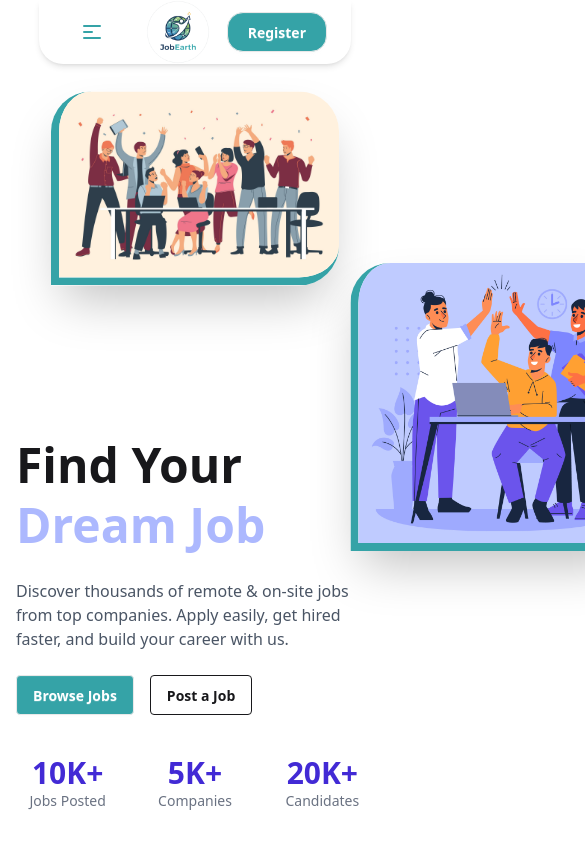
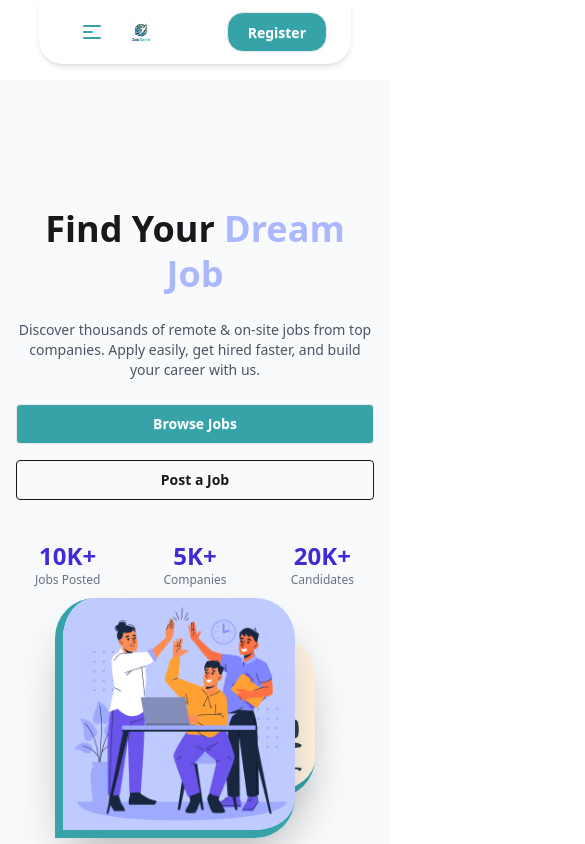
Before and after one commit to rakibul263/JobEarth, a React (Vite) app: page / in a window 390 px wide. Shown: the top 844 px of the page, 585 px wide, since content can reach past the window. Built offline with nearby package versions, Linux system fonts and the light colour scheme; no server answers.

Commit message:
database added

```diff
--- a/src/pages/Home/Banner.jsx
+++ b/src/pages/Home/Banner.jsx
@@ -1,73 +1,91 @@
-import React from "react";
+import React, { useState, useEffect } from "react";
 import { motion } from "motion/react";
 import team1 from "../../assets/developer_team.jpg";
 import team2 from "../../assets/job_team.jpg";
 
 const Banner = () => {
+  const [isLargeScreen, setIsLargeScreen] = useState(false);
+
+  useEffect(() => {
+    const handleResize = () => setIsLargeScreen(window.innerWidth >= 1024);
+    handleResize(); // initial check
+    window.addEventListener("resize", handleResize);
+    return () => window.removeEventListener("resize", handleResize);
+  }, []);
+
   return (
-    <div className="hero min-h-screen ">
-      <div className="hero-content flex-col lg:flex-row-reverse gap-12">
-        <div className="flex-1 relative flex justify-center">
+    <div className="hero min-h-screen bg-gray-50">
+      <div className="hero-content flex flex-col-reverse lg:flex-row-reverse gap-12 lg:gap-20">
+        {/* Images */}
+        <div className="flex-1 relative flex justify-center items-center">
           <motion.img
-            animate={{
-              y: [-100, -200, -100],
-            }}
+            animate={
+              isLargeScreen ? { y: [-50, -100, -50] } : {} // no animation on smaller screens
+            }
             transition={{ duration: 6, repeat: Infinity }}
             src={team2}
-            className="w-72 rounded-t-[40px] rounded-br-[40px] border-l-8 border-b-8 border-[#35A3A7] shadow-2xl"
+            className="w-60 sm:w-72 rounded-t-[40px] rounded-br-[40px] border-l-8 border-b-8 border-[#35A3A7] shadow-2xl"
           />
 
           <motion.img
-            animate={{
-              y: [100, 100, 100],
-              x: [300, 400, 300],
-            }}
+            animate={
+              isLargeScreen ? { y: [50, 50, 50], x: [50, 100, 50] } : {} // no animation on smaller screens
+            }
             transition={{ duration: 8, repeat: Infinity }}
             src={team1}
-            className="w-72 absolute -bottom-16 -left-10 rounded-t-[40px] rounded-br-[40px] border-l-8 border-b-8 border-[#35A3A7] shadow-2xl"
+            className="w-60 sm:w-72 absolute -bottom-10 sm:-bottom-16 -left-5 sm:-left-10 rounded-t-[40px] rounded-br-[40px] border-l-8 border-b-8 border-[#35A3A7] shadow-2xl"
           />
         </div>
 
-        <div className="flex-1">
+        {/* Text Section */}
+        <div className="flex-1 text-center lg:text-left">
           <motion.h1
             initial={{ opacity: 0, y: -40 }}
             animate={{ opacity: 1, y: 0 }}
             transition={{ duration: 1 }}
-            className="text-5xl font-bold leading-tight"
+            className="text-4xl sm:text-5xl font-bold leading-tight"
           >
             Find Your{" "}
             <motion.span
-              animate={{
-                color: ["#9DAAFE", "#BFCAFF", "#2F8F91"],
-              }}
+              animate={{ color: ["#9DAAFE", "#BFCAFF", "#2F8F91"] }}
               transition={{ duration: 5, repeat: Infinity }}
             >
               Dream Job
             </motion.span>
           </motion.h1>
 
-          <p className="py-6 text-gray-600">
+          <p className="py-6 text-gray-600 text-sm sm:text-base">
             Discover thousands of remote & on-site jobs from top companies.
             Apply easily, get hired faster, and build your career with us.
           </p>
 
-          <div className="flex gap-4">
-            <button className="btn bg-[#35A3A7] text-white">Browse Jobs</button>
-            <button className="btn btn-outline">Post a Job</button>
+          <div className="flex flex-col sm:flex-row gap-4 justify-center lg:justify-start">
+            <button className="btn bg-[#35A3A7] text-white w-full sm:w-auto">
+              Browse Jobs
+            </button>
+            <button className="btn btn-outline w-full sm:w-auto">
+              Post a Job
+            </button>
           </div>
 
           <div className="mt-10 grid grid-cols-3 gap-6 text-center">
             <div>
-              <h2 className="text-3xl font-bold text-primary">10K+</h2>
-              <p className="text-sm text-gray-500">Jobs Posted</p>
+              <h2 className="text-2xl sm:text-3xl font-bold text-primary">
+                10K+
+              </h2>
+              <p className="text-xs sm:text-sm text-gray-500">Jobs Posted</p>
             </div>
             <div>
-              <h2 className="text-3xl font-bold text-primary">5K+</h2>
-              <p className="text-sm text-gray-500">Companies</p>
+              <h2 className="text-2xl sm:text-3xl font-bold text-primary">
+                5K+
+              </h2>
+              <p className="text-xs sm:text-sm text-gray-500">Companies</p>
             </div>
             <div>
-              <h2 className="text-3xl font-bold text-primary">20K+</h2>
-              <p className="text-sm text-gray-500">Candidates</p>
+              <h2 className="text-2xl sm:text-3xl font-bold text-primary">
+                20K+
+              </h2>
+              <p className="text-xs sm:text-sm text-gray-500">Candidates</p>
             </div>
           </div>
         </div>
--- a/src/pages/Home/Home.jsx
+++ b/src/pages/Home/Home.jsx
@@ -1,10 +1,21 @@
-import React from "react";
+import React, { useState, useEffect } from "react";
 import Banner from "./Banner";
+import Hotjobs from "./Hotjobs";
 
 const Home = () => {
+  const [jobs, setJobs] = useState([]);
+
+  useEffect(() => {
+    fetch("http://localhost:3000/jobs")
+      .then((res) => res.json())
+      .then((data) => setJobs(data))
+      .catch((err) => console.error(err));
+  }, []);
+
   return (
-    <div>
-      <Banner></Banner>
+    <div className="bg-gray-50 min-h-screen">
+      <Banner />
+      <Hotjobs jobs={jobs} />
     </div>
   );
 };
--- /dev/null
+++ b/src/pages/Home/Hotjobs.jsx
@@ -0,0 +1,16 @@
+import React from "react";
+import JobsCard from "../shared/JobsCard";
+
+const Hotjobs = ({ jobs }) => {
+  return (
+    <div className="max-w-[80%] mx-auto my-8">
+      <div className="grid grid-cols-1 md:grid-cols-1 lg:grid-cols-3 gap-6 justify-items-center">
+        {jobs.map((job) => (
+          <JobsCard key={job._id} job={job} />
+        ))}
+      </div>
+    </div>
+  );
+};
+
+export default Hotjobs;
--- /dev/null
+++ b/src/pages/JobDetails/JobDetails.jsx
@@ -0,0 +1,107 @@
+import React from "react";
+import { useLoaderData } from "react-router";
+
+const JobDetails = () => {
+  const jobs = useLoaderData();
+
+  const {
+    title,
+    location,
+    jobType,
+    category,
+    applicationDeadline,
+    salaryRange,
+    description,
+    company,
+    requirements,
+    responsibilities,
+    status,
+    hr_email,
+    hr_name,
+    company_logo,
+  } = jobs || {};
+
+  const formattedSalary = salaryRange
+    ? `${salaryRange.min} - ${salaryRange.max} ${salaryRange.currency}`
+    : "Not disclosed";
+
+  return (
+    <div className="min-h-screen bg-[#f5fafa] py-10 px-4">
+      <div className="max-w-5xl mx-auto bg-white rounded-xl shadow-lg p-8">
+        {/* ================= Header ================= */}
+        <div className="flex flex-col md:flex-row gap-6 items-center md:items-start border-b pb-6">
+          <img
+            src={company_logo}
+            alt={company}
+            className="w-24 h-24 object-contain rounded-lg border"
+          />
+
+          <div className="text-center md:text-left">
+            <h1 className="text-3xl font-bold text-[#2f8f91]">{title}</h1>
+            <p className="font-semibold mt-1">{company}</p>
+            <p className="text-gray-500">{location}</p>
+          </div>
+        </div>
+        <div className="grid grid-cols-1 sm:grid-cols-2 md:grid-cols-3 gap-4 mt-6">
+          <InfoBox label="Job Type" value={jobType} />
+          <InfoBox label="Category" value={category} />
+          <InfoBox label="Salary" value={formattedSalary} />
+          <InfoBox label="Deadline" value={applicationDeadline} />
+          <InfoBox label="Status" value={status} />
+        </div>
+        <Section title="Job Description">
+          <p>{description}</p>
+        </Section>
+        <Section title="Responsibilities">
+          <ul className="list-disc list-inside space-y-1">
+            {responsibilities?.map((item, index) => (
+              <li key={index}>{item}</li>
+            ))}
+          </ul>
+        </Section>
+        <Section title="Requirements">
+          <ul className="list-disc list-inside space-y-1">
+            {requirements?.map((item, index) => (
+              <li key={index}>{item}</li>
+            ))}
+          </ul>
+        </Section>
+        <Section title="HR Contact">
+          <p>
+            <span className="font-semibold">Name:</span> {hr_name}
+          </p>
+          <p>
+            <span className="font-semibold">Email:</span>{" "}
+            <a
+              href={`mailto:${hr_email}`}
+              className="text-[#2f8f91] hover:underline"
+            >
+              {hr_email}
+            </a>
+          </p>
+        </Section>
+        <div className="text-center mt-10">
+          <button className="bg-[#2f8f91] hover:bg-[#257678] text-white px-10 py-3 rounded-lg font-semibold transition">
+            Apply Now
+          </button>
+        </div>
+      </div>
+    </div>
+  );
+};
+
+const InfoBox = ({ label, value }) => (
+  <div className="bg-[#e6f4f4] rounded-lg px-4 py-3 text-sm">
+    <span className="font-semibold">{label}:</span>{" "}
+    <span>{value || "N/A"}</span>
+  </div>
+);
+
+const Section = ({ title, children }) => (
+  <div className="mt-8">
+    <h3 className="text-xl font-semibold text-[#2f8f91] mb-2">{title}</h3>
+    <div className="text-gray-700 leading-relaxed">{children}</div>
+  </div>
+);
+
+export default JobDetails;
--- /dev/null
+++ b/src/pages/shared/JobsCard.jsx
@@ -0,0 +1,63 @@
+import React from "react";
+import { MdLocationCity } from "react-icons/md";
+import { Link } from "react-router";
+
+const JobsCard = ({ job }) => {
+  const {
+    _id,
+    title,
+    location,
+    jobType,
+    category,
+    applicationDeadline,
+    salaryRange,
+    description,
+    company,
+    requirements,
+    responsibilities,
+    status,
+    hr_email,
+    hr_name,
+    company_logo,
+  } = job;
+  return (
+    <div className="card bg-base-100 w-96 shadow-sm">
+      <div className="flex gap-4 items-center m-5 mb-0">
+        <figure>
+          <img src={company_logo} alt="Shoes" className="w-17" />
+        </figure>
+        <div>
+          <h3 className="text-4xl font-bold">{company}</h3>
+          <p className="text-gray-500 flex gap-1 items-center">
+            <MdLocationCity></MdLocationCity>
+            {location}
+          </p>
+        </div>
+      </div>
+      <div className="card-body">
+        <h2 className="card-title">{title}</h2>
+        <h1>
+          <span className="font-bold">Salary:</span> {salaryRange.min} -{" "}
+          {salaryRange.max} {salaryRange.currency}
+        </h1>
+        <p>{description}</p>
+        <div className="card-actions justify-start">
+          {requirements.map((skill, index) => (
+            <div key={index} className="badge badge-outline">
+              {skill}
+            </div>
+          ))}
+        </div>
+        <div className="card-actions justify-end">
+          <Link to={`/jobs/${_id}`}>
+            <button className="btn bg-[#2F8F91] text-white font-bold rounded-2xl mt-3">
+              Apply Now
+            </button>
+          </Link>
+        </div>
+      </div>
+    </div>
+  );
+};
+
+export default JobsCard;
--- a/src/pages/shared/Navbar.jsx
+++ b/src/pages/shared/Navbar.jsx
@@ -117,9 +117,12 @@ const Navbar = () => {
             )}
           </div>
 
-          {/* Logo */}
-          <NavLink to="/" className="btn btn-ghost normal-case text-xl">
-            <img src={logo} alt="JobEarth Logo" className="h-20 w-auto" />
+          <NavLink to="/" className=" normal-case text-xl">
+            <img
+              src={logo}
+              alt="JobEarth Logo"
+              className="h-10 w-auto bg-cover"
+            />
           </NavLink>
         </div>
 
--- a/src/router/Router.jsx
+++ b/src/router/Router.jsx
@@ -4,6 +4,7 @@ import Home from "../pages/Home/Home";
 import Register from "../pages/Register/Register";
 import Login from "../pages/Login/Login";
 import Error from "../pages/Error/Error";
+import JobDetails from "../pages/JobDetails/JobDetails";
 
 const router = createBrowserRouter([
   {
@@ -23,6 +24,12 @@ const router = createBrowserRouter([
         Component: Login,
       },
       {
+        path: "jobs/:id",
+        Component: JobDetails,
+        loader: ({ params }) =>
+          fetch(`http://localhost:3000/jobs/${params.id}`),
+      },
+      {
         path: "/*",
         Component: Error,
       },
```
Also changed, not shown: package.json (+15 -1 lines), 1 other file (tests, documents, lock files or other folders).
